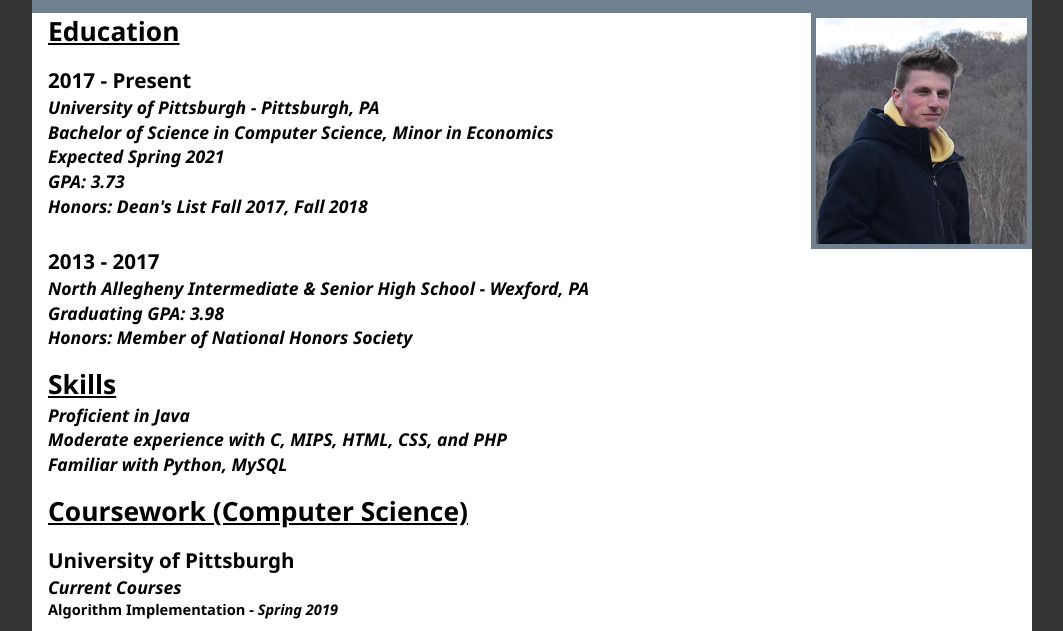
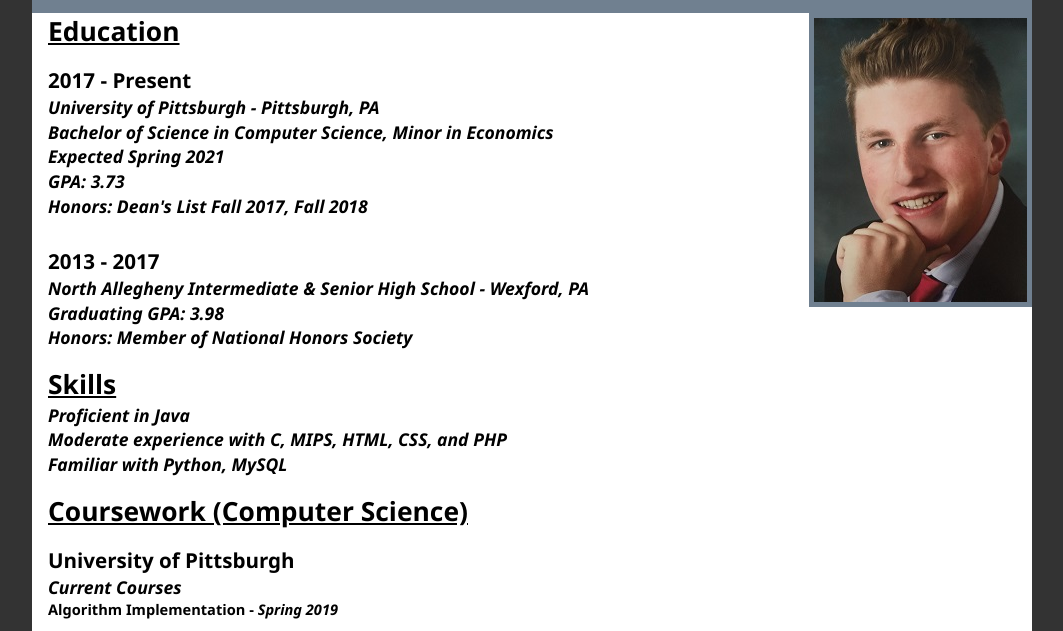
Before and after one commit to bradyswatchick/bradyswatchick.github.io, a plain HTML site: page index.html in a window 1280 px wide. Shown: the part 109-740 px from the top of the page, without its empty margins (108-1171 px from the left). Drawn offline with Linux system fonts and the light colour scheme.

Commit message:
Add files via upload

```diff
--- a/index.html
+++ b/index.html
@@ -12,7 +12,7 @@
 		<h3 style="padding-left: 0rem;text-align: left;">Computer Science Student&nbsp;-&nbsp;<a href="#skills"><font color="white">Skills</font></a>&nbsp;&nbsp;&nbsp;<a href="#relevant-courses"><font color="white">Coursework</font></a>&nbsp;&nbsp;&nbsp;<a href="#work-experience"><font color="white">Work Experience</font></a>&nbsp;&nbsp;&nbsp;<a href="https://www.linkedin.com/in/bradyswatchick"><font color="white">LinkedIn</font></a>&nbsp;&nbsp;&nbsp;</h3>
 	</header>
 
-	<h2 id="education" style="text-decoration: underline;"><img src="me.PNG" alt="Picture of me." style="float:right;border: 5px solid #708090;">Education</h2>
+	<h2 id="education" style="text-decoration: underline;"><img src="me.jpg" alt="Picture of me." style="float:right;border: 5px solid #708090;">Education</h2>
 	<h3 style="padding-top: 1rem;">2017 - Present </h3>
 	<h4>University of Pittsburgh - Pittsburgh, PA<br/>Bachelor of Science in Computer Science, Minor in Economics<br/>Expected Spring 2021<br/></h4>
 	<h4>GPA: 3.73</h4>
```
Also changed, not shown: portfolio.html (+1 -1 lines), me.jpg (added), 1 other file.
